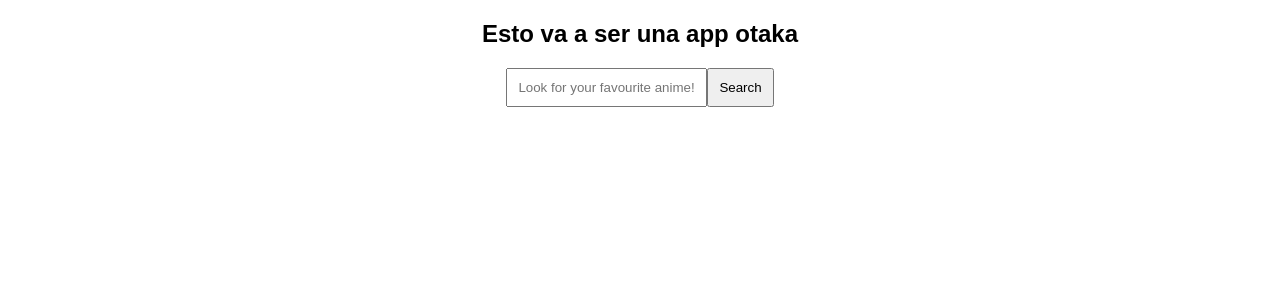
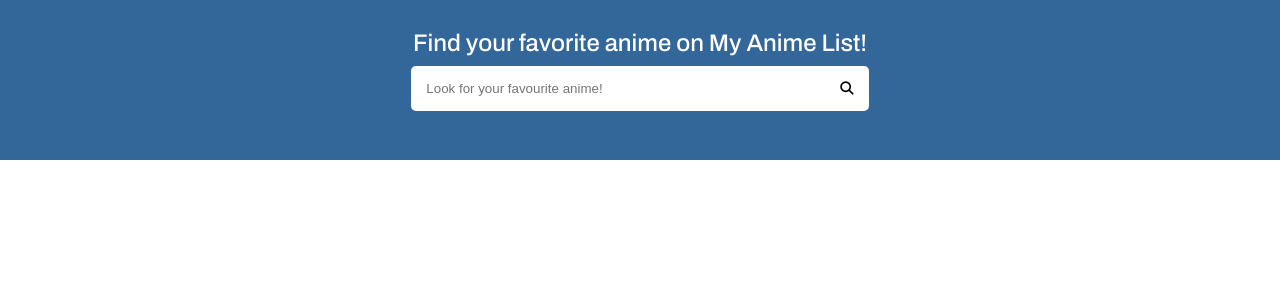
Before and after one commit to miloalfonzo/animelist, a React (Create React App) app: page / in a window 1280 px wide. Shown: the top 300 px of the page. Built offline with nearby package versions, Linux system fonts and the light colour scheme.

Commit message:
added styles

```diff
--- a/public/index.html
+++ b/public/index.html
@@ -14,15 +14,14 @@
       user's mobile device or desktop. See https://developers.google.com/web/fundamentals/web-app-manifest/
     -->
     <link rel="manifest" href="%PUBLIC_URL%/manifest.json" />
-    <!--
-      Notice the use of %PUBLIC_URL% in the tags above.
-      It will be replaced with the URL of the `public` folder during the build.
-      Only files inside the `public` folder can be referenced from the HTML.
-
-      Unlike "/favicon.ico" or "favicon.ico", "%PUBLIC_URL%/favicon.ico" will
-      work correctly both with client-side routing and a non-root public URL.
-      Learn how to configure a non-root public URL by running `npm run build`.
-    -->
+    <script
+      src="https://kit.fontawesome.com/1f8522ae56.js"
+      crossorigin="anonymous"
+    ></script>
+    <link
+      href="https://fonts.googleapis.com/css2?family=Archivo:wght@500&display=swap"
+      rel="stylesheet"
+    />
     <title>Anime search</title>
   </head>
   <body>
--- a/src/App.js
+++ b/src/App.js
@@ -2,6 +2,16 @@
 import Search from "./components/Search";
 import AnimeList from "./components/AnimeList";
 import axios from "axios";
+import styled from "styled-components";
+
+const Header = styled.div`
+  padding: 30px;
+  height: 100px;
+  background-color: #369;
+  h2 {
+    margin: 0;
+  }
+`;
 
 function App() {
   const [animesearch, setAnimesearch] = useState({});
@@ -22,8 +32,10 @@
 
   return (
     <div className="App">
-      <h2>Esto va a ser una app otaka</h2>
-      <Search setAnimesearch={setAnimesearch} />
+      <Header>
+        <h2>Find your favorite anime on My Anime List!</h2>
+        <Search setAnimesearch={setAnimesearch} />
+      </Header>
       <AnimeList anime={anime} />
     </div>
   );
--- a/src/components/Anime.js
+++ b/src/components/Anime.js
@@ -1,14 +1,52 @@
 import React from "react";
 import styled from "styled-components";
 
+const Container = styled.div`
+  width: 28vw;
+  margin: 10px;
+  border-radius: 10px;
+  color: #000022;
+  border: 0.02px solid #aaa;
+
+  img {
+    border-radius: 10px;
+    width: 68%;
+    height: 170px;
+  }
+
+  i {
+    margin: 3px;
+  }
+
+  &:hover {
+    cursor: pointer;
+    transform: scale(1.1);
+  }
+`;
+
+const Header = styled.div`
+  border-radius: calc(0.25rem - 1px) calc(0.25rem - 1px) 0 0;
+  background-color: #eb6864;
+  padding: 2px;
+  margin-bottom: 10px;
+  color: #fff;
+`;
+
 const Anime = ({ animes }) => {
   return (
-    <div className="">
+    <Container>
       <div className="">
-        <h2>{animes.title}</h2>
-        <img src={animes.image_url} alt="" width="100px" height="150px" />
+        <Header>
+          <h4>{animes.title}</h4>
+        </Header>
+
+        <img src={animes.image_url} alt={animes.title} />
+        <p>
+          {animes.score}
+          <i class="fas fa-star"></i>
+        </p>
       </div>
-    </div>
+    </Container>
   );
 };
 
--- a/src/components/AnimeList.js
+++ b/src/components/AnimeList.js
@@ -1,13 +1,21 @@
 import React from "react";
 import Anime from "./Anime";
+import styled from "styled-components";
+
+const Container = styled.div`
+  display: flex;
+  flex-wrap: wrap;
+  justify-content: center;
+  column-gap: 20px;
+`;
 
 const AnimeList = ({ anime }) => {
   return (
-    <div>
+    <Container>
       {anime.map((animes) => (
         <Anime key={animes.mal_id} animes={animes} />
       ))}
-    </div>
+    </Container>
   );
 };
 
--- a/src/components/Search.js
+++ b/src/components/Search.js
@@ -3,10 +3,24 @@
 import styled from "styled-components";
 
 const Input = styled.input`
-  padding: 10px;
+  margin-top: 10px;
+  width: 30vw;
+  padding: 15px;
+  border-radius: 5px 0 0 5px;
+  outline: none;
+  border: none;
+  --webkit-appearance: none;
 `;
 const Button = styled.button`
-  padding: 10px;
+  padding: 15px;
+  background: white;
+  border: none;
+  border-radius: 0 5px 5px 0;
+  cursor: pointer;
+  --webkit-appearance: none;
+  &:hover i {
+    transform: scale(1.5);
+  }
 `;
 const Search = ({ setAnimesearch }) => {
   const [search, setSearch] = useState({
@@ -47,7 +61,7 @@
           value={anime}
         />
         <Button type="submit" value="submit">
-          Search
+          <i class="fas fa-search"></i>
         </Button>
       </form>
     </div>
--- a/src/index.css
+++ b/src/index.css
@@ -1,6 +1,8 @@
+html,
 body {
   margin: 0;
   padding: o;
   text-align: center;
-  font-family: Arial, Helvetica, sans-serif;
+  font-family: "Archivo", sans-serif;
+  color: #fff;
 }
```
